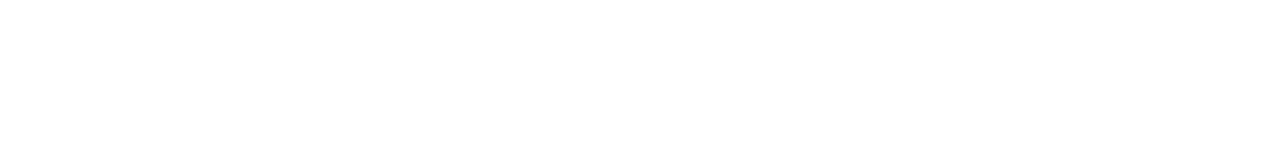
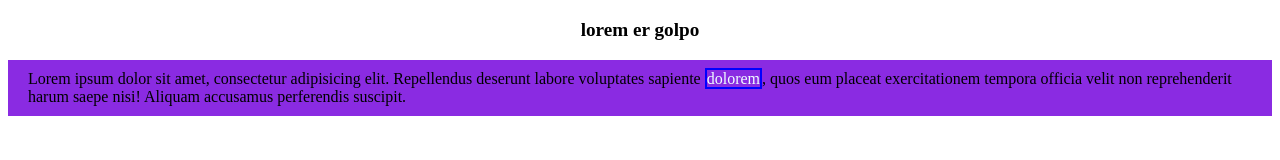
Before and after one commit to arminaislam/my-first-website, a plain HTML site: page index.html in a window 1280 px wide. Drawn offline with Linux system fonts and the light colour scheme.

Commit message:
added the first blog

```diff
--- a/index.html
+++ b/index.html
@@ -4,8 +4,14 @@
     <meta charset="UTF-8">
     <meta name="viewport" content="width=device-width, initial-scale=1.0">
     <title>my first website</title>
+    <link rel="stylesheet" href="styles/blog.css">
 </head>
 <body>
-
+    <div>
+        <h3 class="bold">lorem er golpo</h3>
+        <p id="box">
+            Lorem ipsum dolor sit amet, consectetur adipisicing elit. Repellendus deserunt labore voluptates sapiente <span class="one">dolorem</span>, quos eum placeat exercitationem tempora officia velit non reprehenderit harum saepe nisi! Aliquam accusamus perferendis suscipit.
+        </p>
+    </div>
 </body>
 </html>
--- /dev/null
+++ b/styles/blog.css
@@ -0,0 +1,13 @@
+#box{
+    background-color: blueviolet;
+    padding: 10px 20px 10px 20px;
+}
+.bold{
+    font-size: larger;
+    text-align: center;
+}
+.one{
+    /* display: block; */
+    color: azure;
+    border: 2px solid blue;
+}
```
